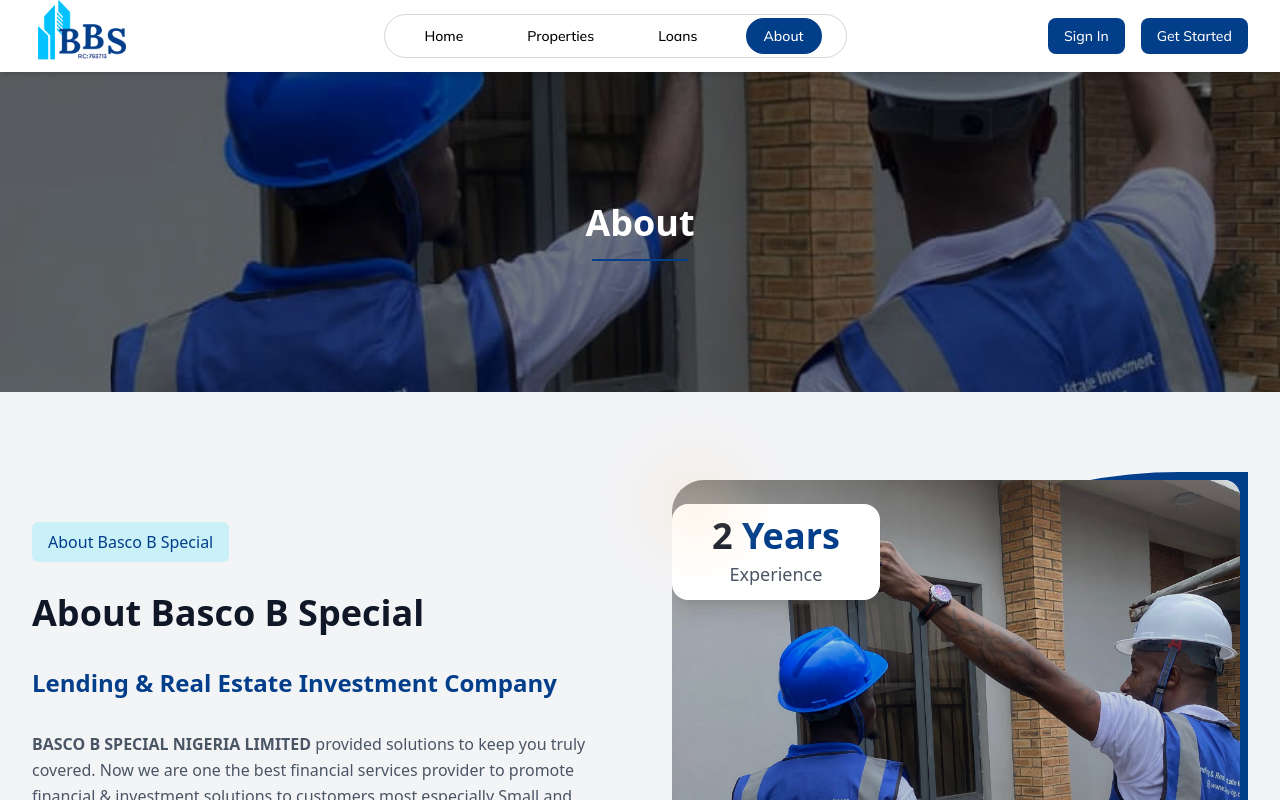
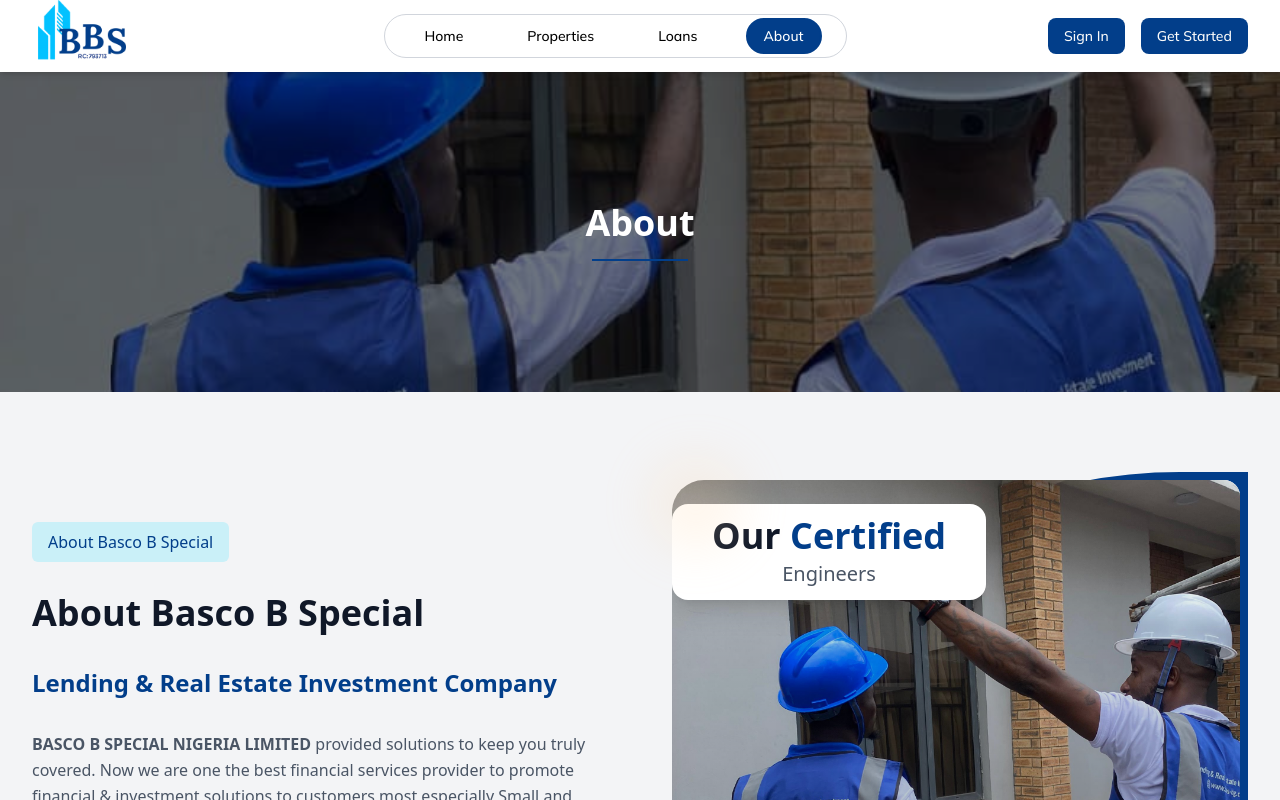
Before and after one commit to machalannewi/BOJA, a Next.js app in the folder Client/: page /about in a window 1280 px wide. Shown: the top 800 px of the page. Built offline with nearby package versions, Linux system fonts and the light colour scheme.

Commit message:
change about page

```diff
--- a/Client/src/app/about/page.tsx
+++ b/Client/src/app/about/page.tsx
@@ -121,10 +121,10 @@
                   <div className="absolute top-6 left-0 bg-white rounded-2xl py-3 px-10 shadow-xl">
                     <div className="text-center">
                       <div className="text-4xl font-semibold text-gray-900 mb-1">
-                        2<span className='text-[#023e8a]'> Years</span>
+                        Our<span className='text-[#023e8a]'> Certified</span>
                       </div>
-                      <div className="text-gray-600 text-lg font-medium">
-                        Experience
+                      <div className="text-gray-600 text-lg md:text-xl font-medium">
+                        Engineers
                       </div>
                     </div>
                   </div>
```
